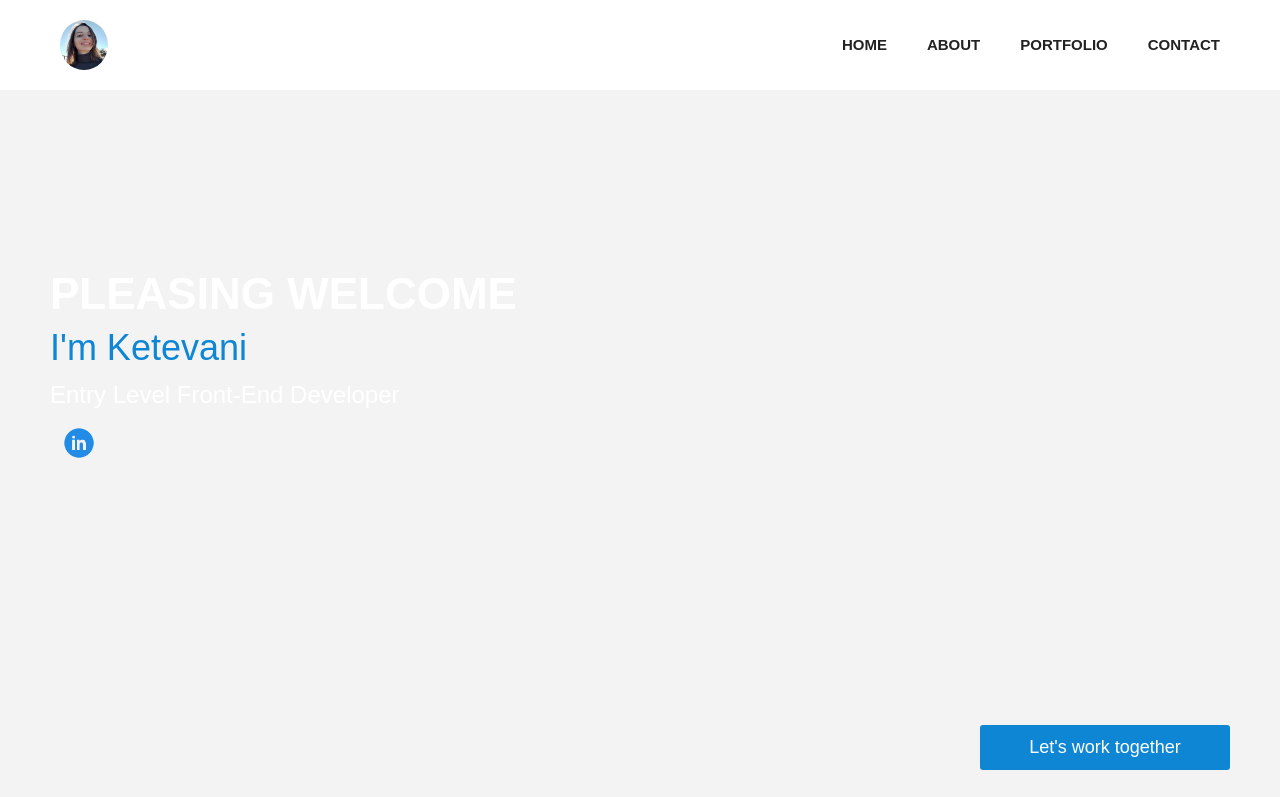
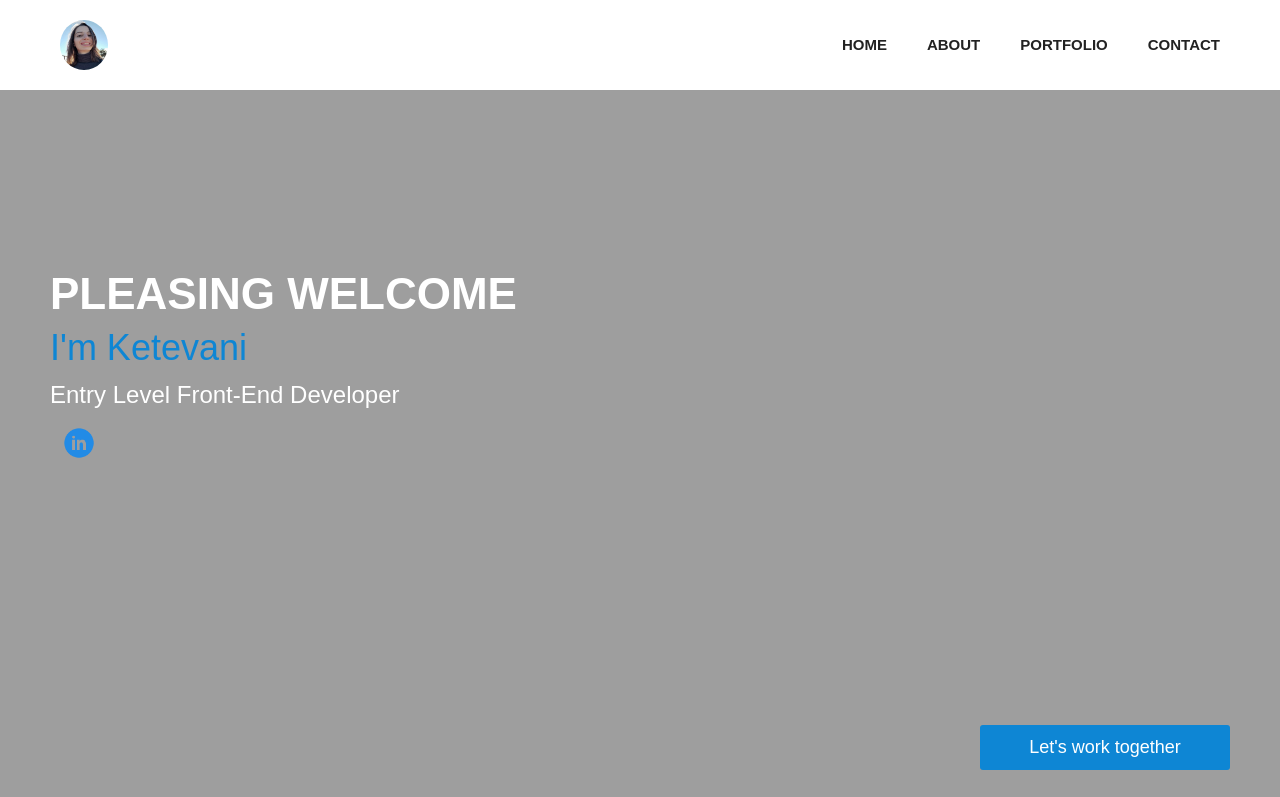
Before and after one commit to Ketevaniveshaguri/portfolio-website, a website: page index.html in a window 1280 px wide. Shown: the top 797 px of the page. Drawn offline with Linux system fonts and the light colour scheme; the site is published under a folder, as on GitHub Pages, so addresses that start at the root find nothing.

Commit message:
update scss

```diff
--- a/sass/_layout.scss
+++ b/sass/_layout.scss
@@ -44,7 +44,7 @@
   height: 100vh;
   display: flex;
   flex-direction: column;
-  background-image: url(/img/peter-gargiulo-cGNCepznaV8-unsplash.jpg);
+  background-image: url(./img/peter-gargiulo-cGNCepznaV8-unsplash.jpg);
 
   &__title {
     flex: 1;
```
Also changed, not shown: css/style.css, 1 other file.
